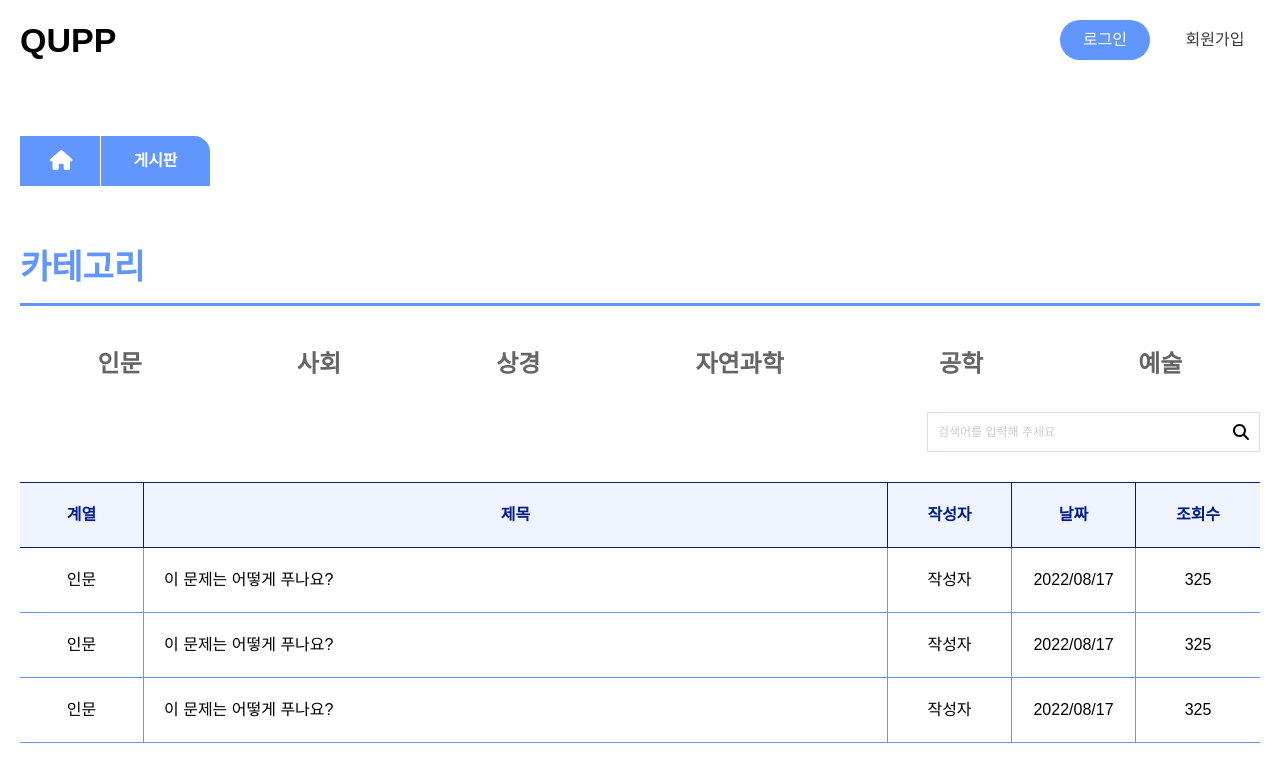
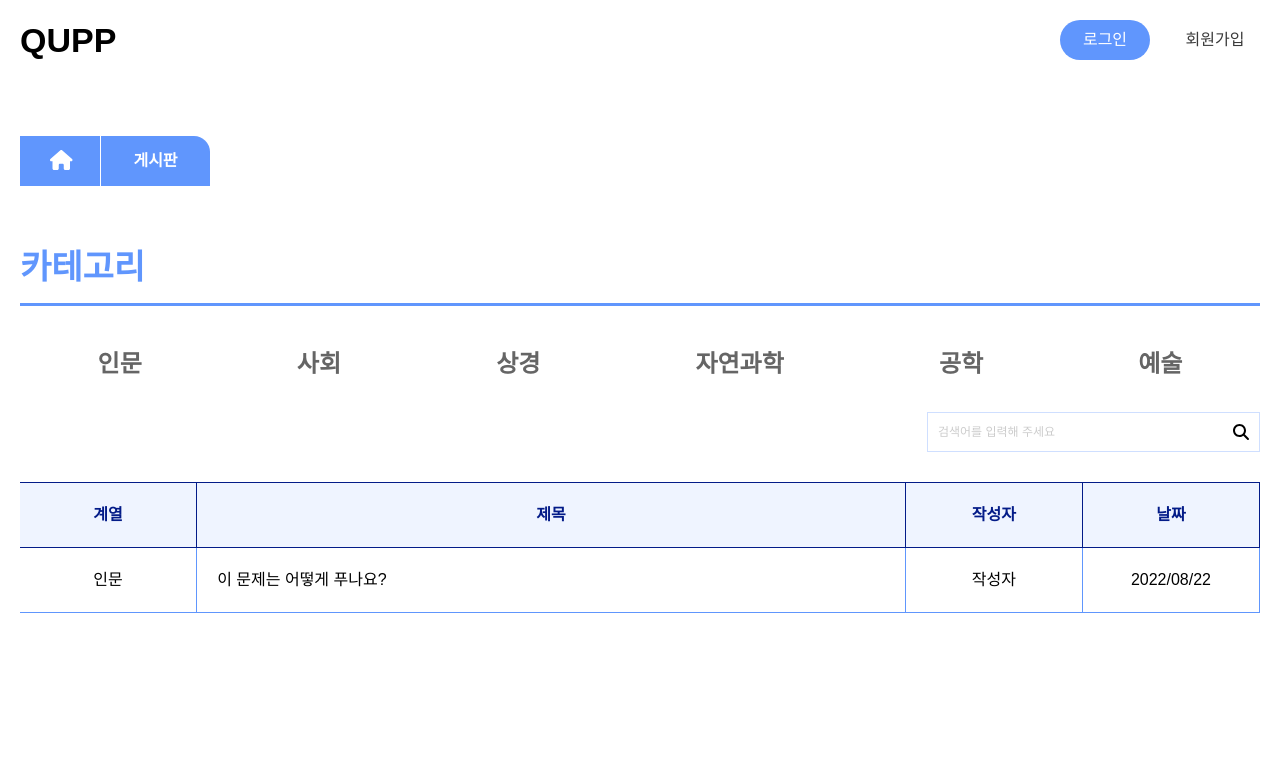
Before and after one commit to crewd/qupp-front, a Next.js app: page /qna/list/1 in a window 1280 px wide. Shown: the top 782 px of the page. Built offline with nearby package versions, Linux system fonts and the light colour scheme.

Commit message:
feat: post component 추가

```diff
--- /dev/null
+++ b/components/post/postCard.tsx
@@ -0,0 +1,19 @@
+type Post = {
+  category: string;
+  title: string;
+  writer: string;
+  date: string;
+};
+
+const PostCard = ({ category, title, writer, date }: Post) => {
+  return (
+    <div className="grid w-full grid-cols-7 border-b border-primary">
+      <p className="p-[20px] border-r border-primary text-center">{category}</p>
+      <p className="p-[20px] col-span-4 border-r border-primary">{title}</p>
+      <p className="p-[20px] border-r border-primary text-center">{writer}</p>
+      <p className="py-[20px] text-center border-r border-primary">{date}</p>
+    </div>
+  );
+};
+
+export default PostCard;
--- a/pages/qna/list/[name].tsx
+++ b/pages/qna/list/[name].tsx
@@ -4,6 +4,7 @@ import Link from 'next/link';
 import { useRouter } from 'next/router';
 import { useEffect, useRef } from 'react';
 import BgTitle from '../../../components/common/bgTitle';
+import PostCard from '../../../components/post/postCard';
 
 const QnA = () => {
   const router = useRouter();
@@ -110,11 +111,11 @@ const QnA = () => {
         </div>
         <div>
           <div>
-            <div className="grid w-full grid-cols-10 font-bold text-secondary-sBlue bg-primary/10 border-y border-secondary-sBlue">
+            <div className="grid w-full grid-cols-7 font-bold text-secondary-sBlue bg-primary/10 border-y border-secondary-sBlue">
               <p className="p-[20px] border-r border-secondary-sBlue text-center">
                 계열
               </p>
-              <p className="p-[20px] border-r col-span-6 border-secondary-sBlue text-center">
+              <p className="p-[20px] border-r col-span-4 border-secondary-sBlue text-center">
                 제목
               </p>
               <p className="p-[20px] border-r border-secondary-sBlue text-center">
@@ -123,53 +124,13 @@ const QnA = () => {
               <p className="p-[20px] border-r border-secondary-sBlue text-center">
                 날짜
               </p>
-              <p className="p-[20px] text-center">조회수</p>
             </div>
-            <div className="grid w-full grid-cols-10 border-b border-primary">
-              <p className="p-[20px] border-r border-primary text-center">
-                인문
-              </p>
-              <p className="p-[20px] col-span-6 border-r border-primary">
-                이 문제는 어떻게 푸나요?
-              </p>
-              <p className="p-[20px] border-r border-primary text-center">
-                작성자
-              </p>
-              <p className="py-[20px] text-center border-r border-primary">
-                2022/08/17
-              </p>
-              <p className="p-[20px] text-center">325</p>
-            </div>
-            <div className="grid w-full grid-cols-10 border-b border-primary">
-              <p className="p-[20px] border-r border-primary text-center">
-                인문
-              </p>
-              <p className="p-[20px] col-span-6 border-r border-primary">
-                이 문제는 어떻게 푸나요?
-              </p>
-              <p className="p-[20px] border-r border-primary text-center">
-                작성자
-              </p>
-              <p className="py-[20px] text-center border-r border-primary">
-                2022/08/17
-              </p>
-              <p className="p-[20px] text-center">325</p>
-            </div>
-            <div className="grid w-full grid-cols-10 border-b border-primary">
-              <p className="p-[20px] border-r border-primary text-center">
-                인문
-              </p>
-              <p className="p-[20px] col-span-6 border-r border-primary">
-                이 문제는 어떻게 푸나요?
-              </p>
-              <p className="p-[20px] border-r border-primary text-center">
-                작성자
-              </p>
-              <p className="py-[20px] text-center border-r border-primary">
-                2022/08/17
-              </p>
-              <p className="p-[20px] text-center">325</p>
-            </div>
+            <PostCard
+              category="인문"
+              title="이 문제는 어떻게 푸나요?"
+              writer="작성자"
+              date="2022/08/22"
+            />
           </div>
         </div>
       </div>
```
